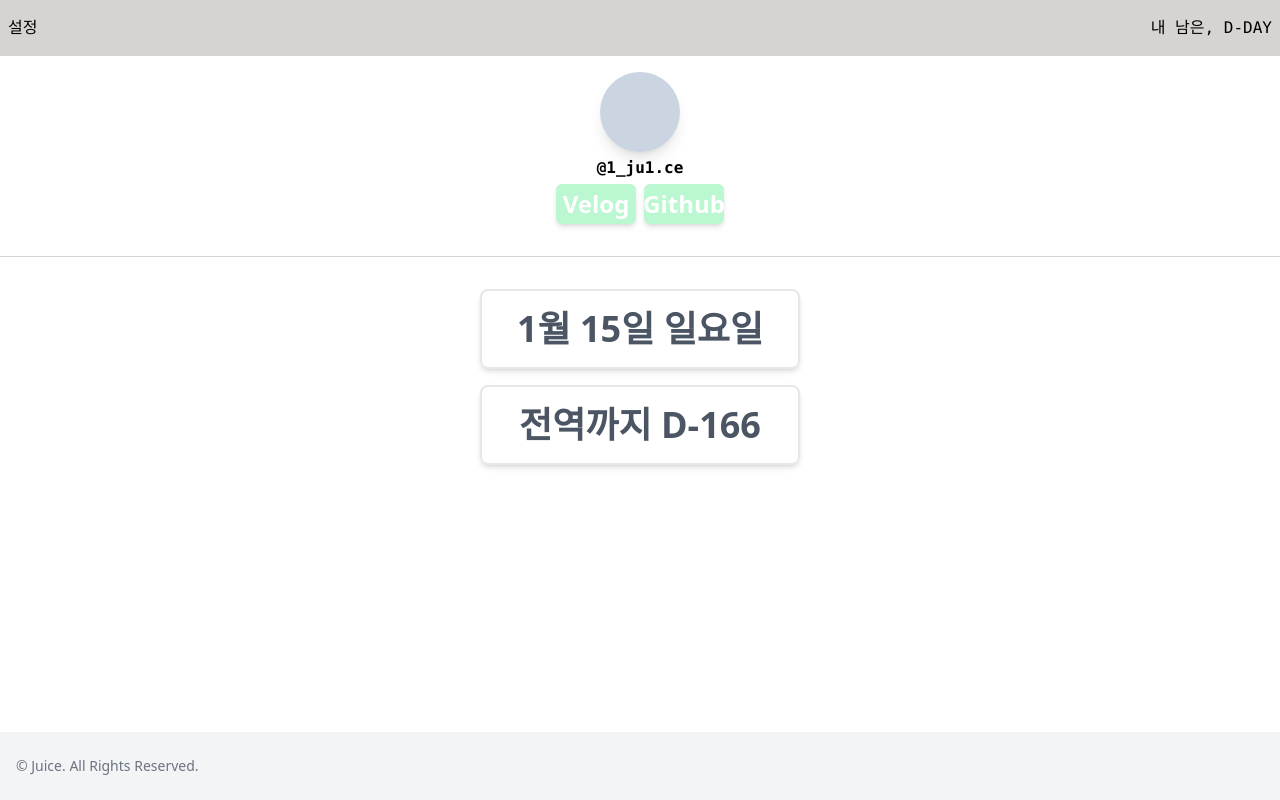
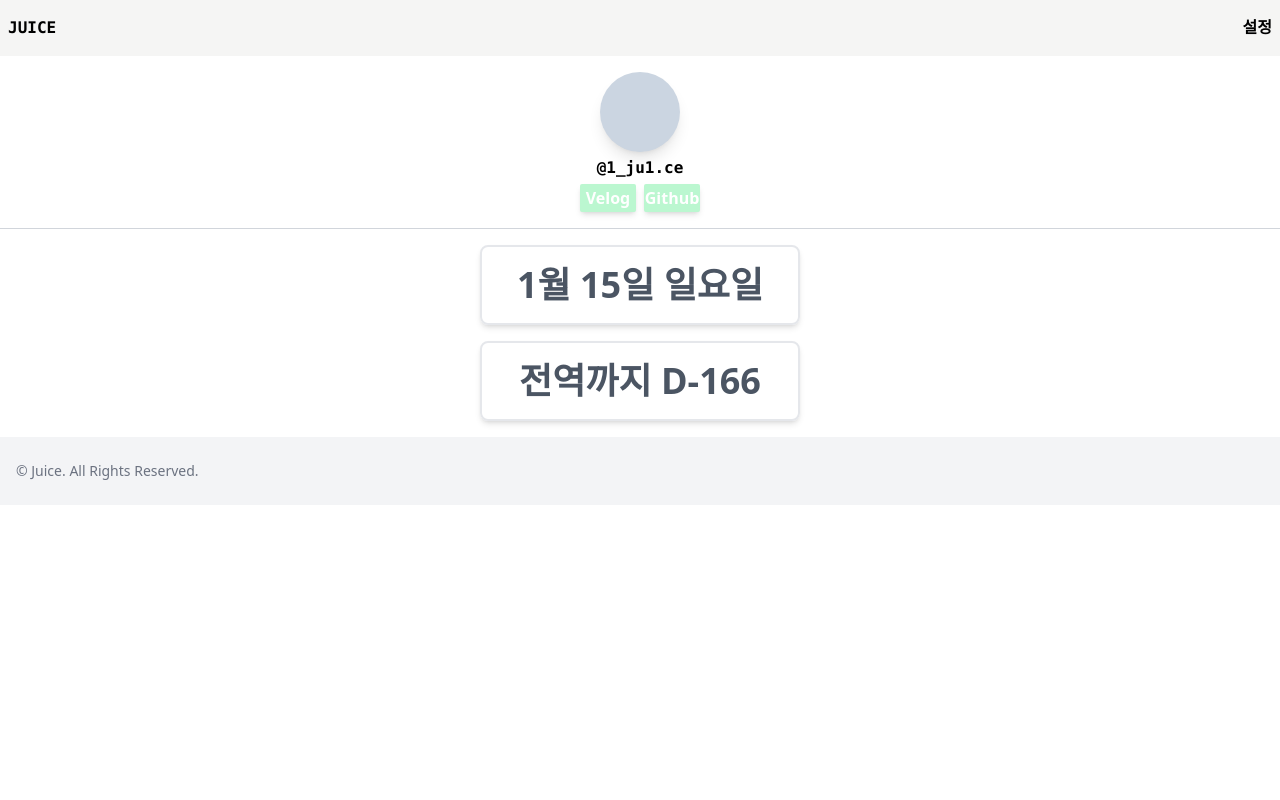
Before and after one commit to onejuice98/juiceplan, a React (Create React App) app: page / in a window 1280 px wide. Built offline with nearby package versions, Linux system fonts and the light colour scheme.

Commit message:
Layout: 수정(너무 컸음)

```diff
--- a/src/App.tsx
+++ b/src/App.tsx
@@ -11,7 +11,7 @@ function App() {
     <Layout>
       <Profile />
 
-      <hr className="mx-4ㅣ my-4 border-gray-300 sm:mx-auto dark:border-gray-700 lg:my-8" />
+      <hr className="m-4 border-gray-300 sm:mx-auto dark:border-gray-700" />
       <div className="flex flex-col items-center gap-4 mt-4">
         <Today />
         <DDays />
--- a/src/components/box.tsx
+++ b/src/components/box.tsx
@@ -1,10 +1,10 @@
 import React from "react";
 
-function Box(props: { children: React.ReactNode }) {
+function Box(props: { children: React.ReactNode; href: string }) {
   return (
     <div
-      className="flex justify-center items-center text-2xl text-white w-20 h-10 bg-green-200 shadow-md rounded-md font-semibold cursor-pointer hover:bg-green-400 duration-500"
-      onClick={() => window.open("https://velog.io/@onejuice98", "_blank")}
+      className="flex justify-center items-center text-base text-white w-14 h-7 bg-green-200 shadow-md rounded-sm font-semibold cursor-pointer hover:bg-green-400 duration-500"
+      onClick={() => window.open(`${props.href}`, "_blank")}
     >
       {props.children}
     </div>
--- a/src/components/layout/Footer.tsx
+++ b/src/components/layout/Footer.tsx
@@ -1,6 +1,6 @@
 const Footer = () => {
   return (
-    <footer className="fixed w-full bottom-0 left-0 bg-white dark:bg-gray-900">
+    <footer className="w-full bottom-0 left-0 bg-white dark:bg-gray-900 mt-4">
       <div className="px-4 py-6 bg-gray-100 dark:bg-gray-700 md:flex md:items-center md:justify-between">
         <span className="text-sm text-gray-500 dark:text-gray-300 sm:text-center">
           © Juice. All Rights Reserved.
--- a/src/components/layout/Header.tsx
+++ b/src/components/layout/Header.tsx
@@ -1,8 +1,8 @@
 const Header = () => {
   return (
-    <div className="flex justify-between bg-stone-300 px-2 py-4">
-      <div className="font-mono">설정</div>
-      <div className="font-mono"> 내 남은, D-DAY </div>
+    <div className="flex justify-between bg-stone-100 px-2 py-4">
+      <div className="font-mono font-bold">JUICE</div>
+      <div className="font-mono font-bold">설정</div>
     </div>
   );
 };
--- a/src/components/layout/Layout.tsx
+++ b/src/components/layout/Layout.tsx
@@ -7,7 +7,6 @@ const Layout = (props: { children: React.ReactNode }) => {
     <div>
       <Header />
       {props.children}
-
       <Footer />
     </div>
   );
--- a/src/components/profile/Profile.tsx
+++ b/src/components/profile/Profile.tsx
@@ -8,8 +8,8 @@ const Profile = () => {
 
       <div className="font-mono font-bold"> @1_ju1.ce</div>
       <div className="flex justify-center items-center gap-2">
-        <Box>Velog </Box>
-        <Box>Github</Box>
+        <Box href="https://velog.io/@onejuice98">Velog </Box>
+        <Box href="https://github.com/onejuice98">Github</Box>
       </div>
     </div>
   );
```
